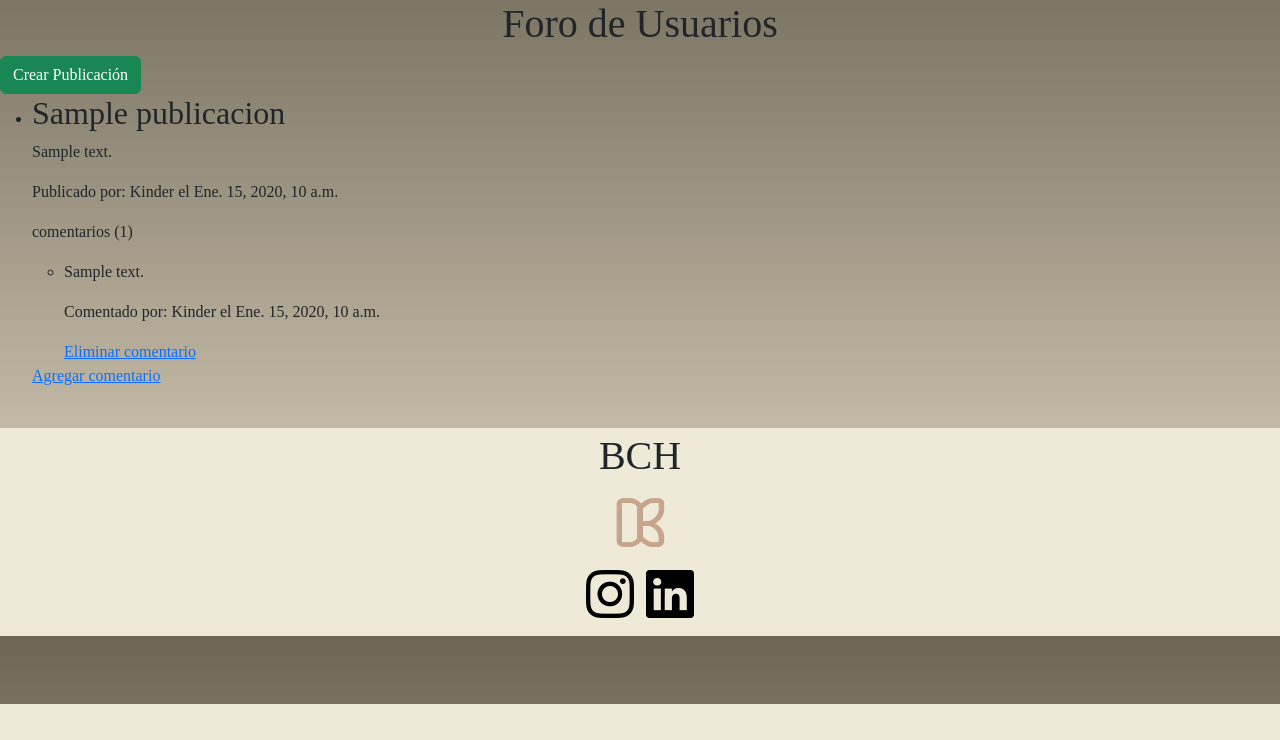
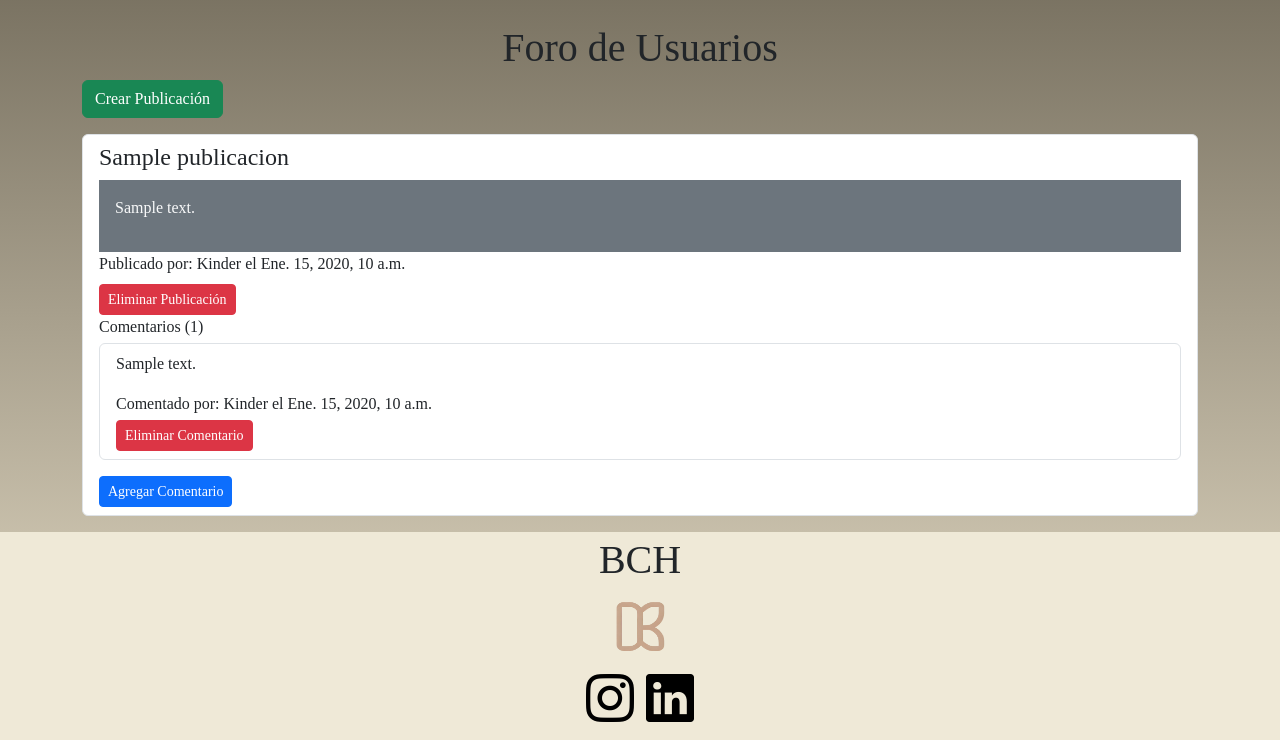
Before and after one commit to DavidAvila6/Bachilleres, a Django app: page /foro/ in a window 1280 px wide. Shown: the part 96-836 px from the top of the page. Before the commit the page ends 800 px from the top, so only its background shows below. Run offline with Django 3.2, Linux system fonts and the light colour scheme; a user stored in the database is signed in; data comes from the database, SQL or seed files in the repository; tables that the repository leaves empty hold one stand-in row (values such as "Sample post").

Commit message:
FINALIZADO EL FORAZO

```diff
--- a/AppProyecto/urls.py
+++ b/AppProyecto/urls.py
@@ -54,5 +54,6 @@ urlpatterns = [
     path('foro/<int:publicacion_id>/agregar_comentario/', views.agregar_comentario, name='agregar_comentario'),
     path('foro/comentario/<int:comentario_id>/eliminar/', views.eliminar_comentario, name='eliminar_comentario'),
     path('foro/crear_publicacion/', views.crear_publicacion, name='crear_publicacion'),
+    path('foro/publicacion/<int:publicacion_id>/eliminar/', views.eliminar_publicacion, name='eliminar_publicacion'),
 
 ]
--- a/mainPage/templates/foro.html
+++ b/mainPage/templates/foro.html
@@ -1,44 +1,48 @@
 {% extends "base.html" %}
 
 {% block content %}
+<div class="container mt-4">
   <h1 class="text-center">Foro de Usuarios</h1>
-<div class="text-right">
+  <div class="text-right mb-3">
     <a class="btn btn-success" href="{% url 'crear_publicacion' %}">Crear Publicación</a>
   </div>
-<ul>
+  <ul class="list-group">
     {% for publicacion in publicaciones %}
-    <li>
+    <li class="list-group-item mb-3">
       <div>
-        <h2>{{ publicacion.titulo }}</h2>
+        <h2 class="h4">{{ publicacion.titulo }}</h2>
+        <div class="bg-secondary text-light p-3"> <!-- Aplicar fondo diferente al contenido -->
           <p>{{ publicacion.contenido }}</p>
-        <p>Publicado por: {{ publicacion.autor.username }} el {{ publicacion.fecha_creacion }}</p>
-
+        </div>
+        <p class="mb-2">Publicado por: {{ publicacion.autor.username }} el {{ publicacion.fecha_creacion }}</p>
+        {% if request.user == publicacion.autor %}
+        <a href="{% url 'eliminar_publicacion' publicacion.id %}" class="btn btn-danger btn-sm">Eliminar Publicación</a>
+        {% endif %}
         <!-- Mostrar la cantidad de comentarios -->
-        <p>comentarios ({{ publicacion.num_comentarios }})</p>
+        <p class="mb-1">Comentarios ({{ publicacion.num_comentarios }})</p>
 
         <!-- Iterar sobre los comentarios -->
-        <ul>
+        <ul class="list-group">
           {% for comentario in publicacion.comentarios %}
-            <li>
+          <li class="list-group-item mb-2">
             <p>{{ comentario.contenido }}</p>
-              <p>Comentado por: {{ comentario.autor.username }} el {{ comentario.fecha_creacion }}</p>
+            <p class="mb-1">Comentado por: {{ comentario.autor.username }} el {{ comentario.fecha_creacion }}</p>
+            {% if request.user == comentario.autor %}
+            <a href="{% url 'eliminar_comentario' comentario.id %}" class="btn btn-danger btn-sm">Eliminar Comentario</a>
+            {% endif %}
           </li>
-            {% if request.user == comentario.autor %}
-            <a href="{% url 'eliminar_comentario' comentario.id %}">Eliminar comentario</a>
-            {% endif %}
           {% empty %}
-            <li>No hay comentarios disponibles.</li>
-
+          <li class="list-group-item">No hay comentarios disponibles.</li>
           {% endfor %}
         </ul>
 
         <!-- Enlace para agregar un comentario -->
-        <a href="{% url 'agregar_comentario' publicacion.id %}">Agregar comentario</a>
+        <a href="{% url 'agregar_comentario' publicacion.id %}" class="btn btn-primary btn-sm mt-2">Agregar Comentario</a>
       </div>
-      <br>
     </li>
     {% empty %}
-    <li>No hay publicaciones disponibles.</li>
+    <li class="list-group-item">No hay publicaciones disponibles.</li>
     {% endfor %}
   </ul>
+</div>
 {% endblock %}
--- a/mainPage/views.py
+++ b/mainPage/views.py
@@ -398,4 +398,4 @@ def eliminar_publicacion(request, publicacion_id):
     if request.user == publicacion.autor:
         publicacion.delete()
 
-    return redirect('foro/')  # Redirige a la lista de publicaciones
+    return redirect('/foro/')  # Redirige a la lista de publicaciones
```
Lines whose indentation alone changed are shown as unchanged.
